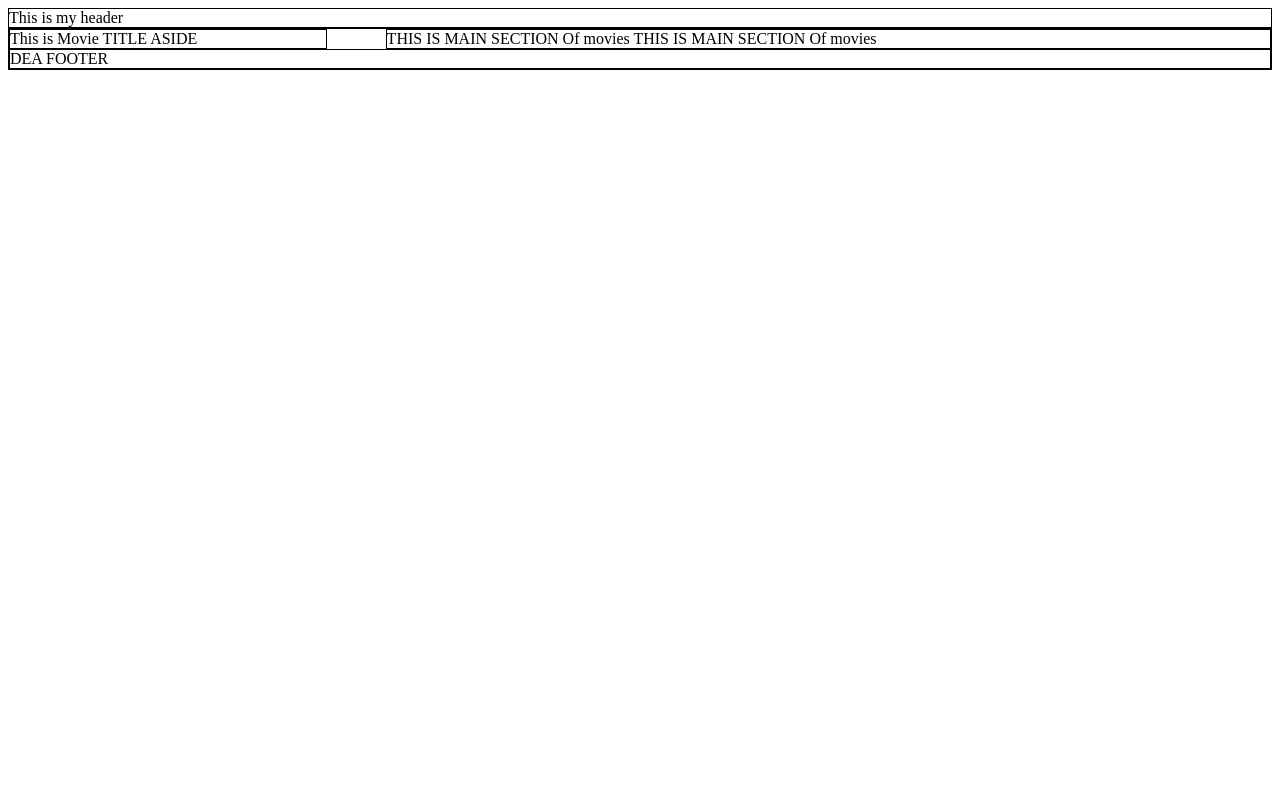
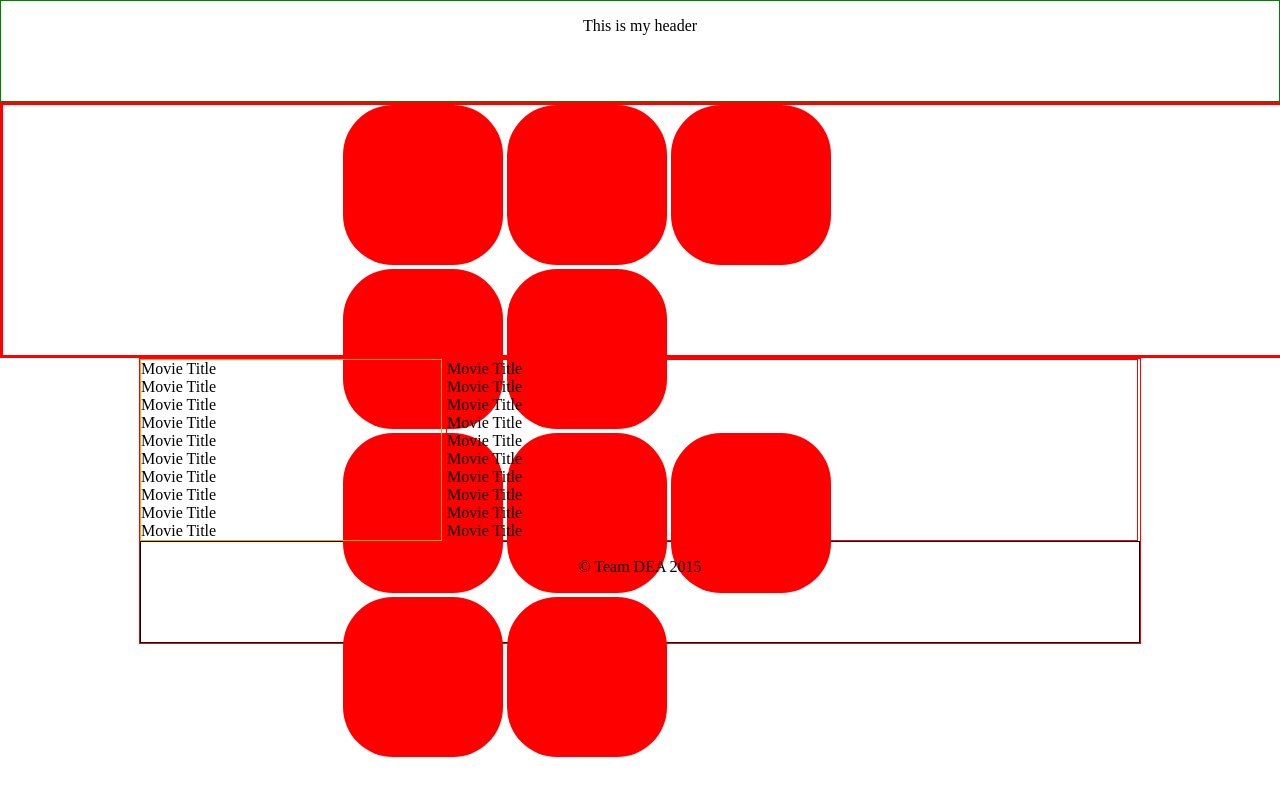
Before and after one commit to davisliu300/DEA_hackathon, a plain HTML site: page DEA_hackMovie.html in a window 1280 px wide. Drawn offline with Linux system fonts and the light colour scheme.

Commit message:
Started CSS structuring and added json local data

```diff
--- a/DEA_hackMovie.html
+++ b/DEA_hackMovie.html
@@ -1,31 +1,69 @@
 <!DOCTYPE HTML>
 
 <html>
-<head> <title> DEA^2 Movie List</title>
+<head> <title> DEA^2 Movie divst</title>
 <link rel = "stylesheet" href = "css/dea.css">
 </head>
+
 <body>
 
-<div class = "container">
+	<div class = "container">
 
-<header>
-This is my header
-</header>
-<main>
-	<section>
+	<header><p>This is my header</p></header>
+	<div class="circle_container">
+		<div class="new_row">
+			<div class="circles" id="action"></div>
+			<div class="circles" id="animation"></div>
+			<div class="circles" id="comedy"></div>
+			<div class="circles" id="thriller"></div>
+			<div class="circles" id="romance"></div>
+		</div>
+		<div class="new_row">
+			<div class="circles" id="action"></div>
+			<div class="circles" id="animation"></div>
+			<div class="circles" id="comedy"></div>
+			<div class="circles" id="thriller"></div>
+			<div class="circles" id="romance"></div>
+		</div>
+	</div>
 
-	THIS IS MAIN SECTION Of movies
-	THIS IS MAIN SECTION Of movies
+	</div>
 
-	</section>
-	<aside>
-	 This is Movie TITLE ASIDE
-	</aside>
+	<div class="body_container">
+		<aside>
+		<!--  this are dummy divs to style.  The class is the same name as the classes being appended through javascript  -->
+			<div class="movieTitles">Movie Title</div>
+			<div class="movieTitles">Movie Title</div>
+			<div class="movieTitles">Movie Title</div>
+			<div class="movieTitles">Movie Title</div>
+			<div class="movieTitles">Movie Title</div>
+			<div class="movieTitles">Movie Title</div>
+			<div class="movieTitles">Movie Title</div>
+			<div class="movieTitles">Movie Title</div>
+			<div class="movieTitles">Movie Title</div>
+			<div class="movieTitles">Movie Title</div>
 
-<footer>
-DEA FOOTER
-</footer>
-</main>
+		</aside>
+
+		<section>
+		<!--  this are dummy divs to style.  The class is the same name as the classes being appended through javascript  -->
+			<div class="movieTitles">Movie Title</div>
+			<div class="movieTitles">Movie Title</div>
+			<div class="movieTitles">Movie Title</div>
+			<div class="movieTitles">Movie Title</div>
+			<div class="movieTitles">Movie Title</div>
+			<div class="movieTitles">Movie Title</div>
+			<div class="movieTitles">Movie Title</div>
+			<div class="movieTitles">Movie Title</div>
+			<div class="movieTitles">Movie Title</div>
+			<div class="movieTitles">Movie Title</div>
+		</section>
+		<footer>
+			<p>&copy; Team DEA 2015</p>
+		</footer>
+	</div>
+
+
 
 </div>
 
@@ -40,7 +78,7 @@ DEA FOOTER
 
 <script src = "jquery/jquery-2.1.3.min.js"></script>
 
-<script src = "hackathon1/movies.json"></script>
-<script src = "js/dea.js"></script>
+<!-- <script src = "hackathon1/movies.json"></script>
+<script src = "js/dea.js"></script> -->
 </body>
 </html>
--- a/css/dea.css
+++ b/css/dea.css
@@ -1,32 +1,63 @@
 body{
-
+	width: 100%;
+	height: 100%;
+	margin: 0 auto;
 }
 
 header{
-	border: 1px solid black;
+	border: 1px solid green;
+	height: 100px;
+	width: auto;
+	text-align: center;
+}
+
+.circle_container{
+	width: 100%;
+	height:250px;
+	border:3px solid red;
+	margin: 0 auto;
+}
+.new_row {
+	width: 600px;
+	margin: 0 auto;
+}
+.circles{
+	width: 100px;
+	height: 100px;
+	background: red;
+	-moz-border-radius: 50px;
+	-webkit-border-radius: 50px;
+	border-radius: 50px;
+	display:inline-block;
+	padding: 5%;
+}
+.body_container {
+	max-width: 1000px;
+	margin: 0 auto;
+	border: 1px solid yellow;
 
 }
-
-main{
-	border: 1px solid black;
-	height: auto;
+aside {
+	border: 1px solid orange;
+	width: 30%;
+	display: inline-block;
 }
 
-section{
-	border: 1px solid black;
-	width: 70%;
-	float: right;
-
+section {
+	border: 1px solid red;
+	width: 69%;
+	display: inline-block;
 }
 
-aside{
-	border: 1px solid black;
-	width: 25%;
-	float: left;
-}
+
 footer{
 	border: 1px solid black;
+	height: 100px;
 	width: auto;
-	clear: both;
-
+	text-align: center;
 }
+.body_container {
+	height: auto;
+	width: 100%;
+	border: 1px solid red;
+}
--- a/js/dea.js
+++ b/js/dea.js
@@ -1,15 +1,12 @@
 // DEA javascript file
-
-var team = "DEA";
 
 
 
-console.log(movies.feed.entry[0].summary);
 
-var firstTenObj = movies.feed;
-for(var i = 0; i < firstTenObj.entry.length; i++){
-	console.log(firstTenObj.entry[i]);
-}
+// var firstTenObj = movies.feed;
+// for(var i = 0; i < firstTenObj.entry.length; i++){
+// 	console.log(firstTenObj.entry[i]);
+// }
 
 
 
```
Also changed, not shown: movies.json (added, +64 -0 lines).
